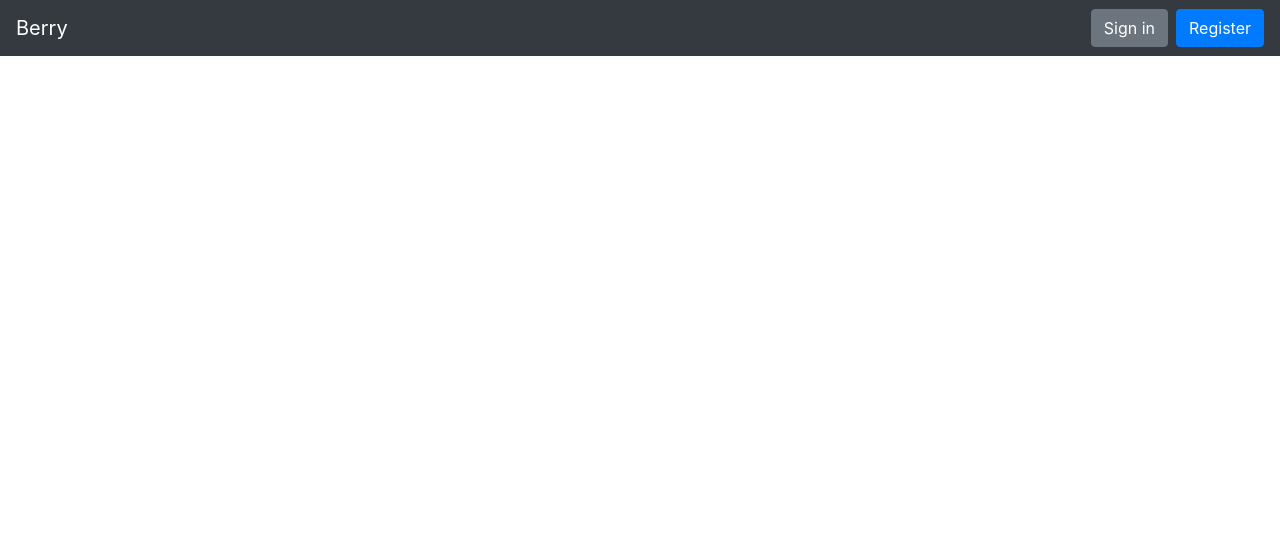
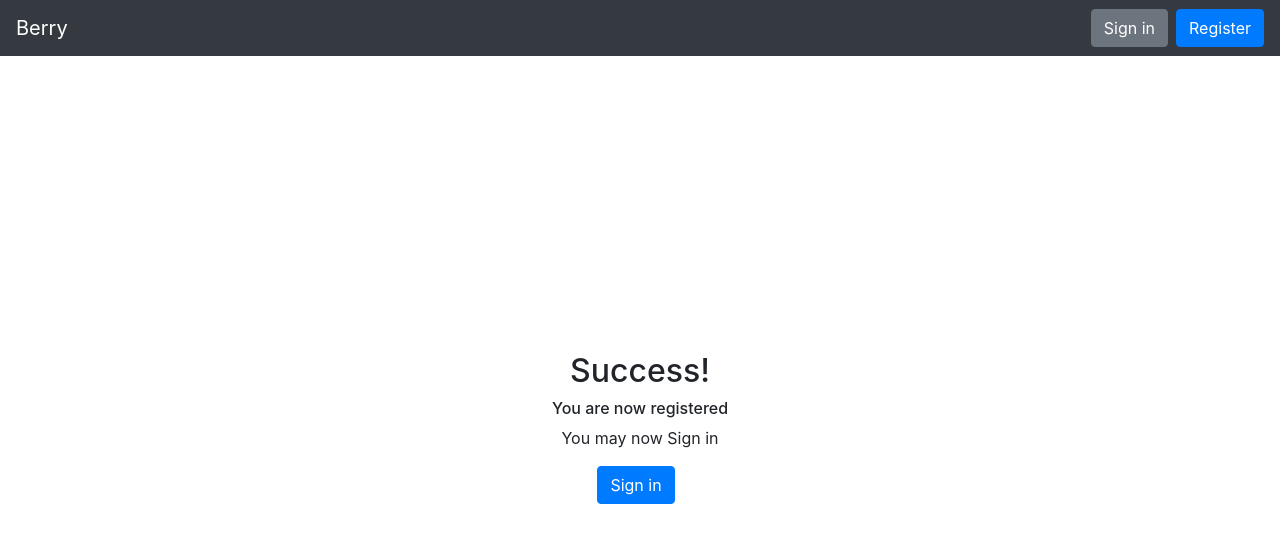
Before and after one commit to yannick32/berry-ng, an Angular app: page /register-success in a window 1280 px wide. Before the commit this address led to /. Shown: the top 542 px of the page. Built offline with nearby package versions, Linux system fonts and the light colour scheme.

Commit message:
Add register success component

```diff
--- a/src/app/app.module.ts
+++ b/src/app/app.module.ts
@@ -6,6 +6,7 @@ import { AppComponent } from './app.component';
 import { NgbModule } from '@ng-bootstrap/ng-bootstrap';
 import { NavComponent } from './nav/nav.component';
 import { RegisterComponent } from './auth/register/register.component';
+import { RegisterSuccessComponent } from './auth/register-success/register-success.component';
 import { SignInComponent } from './auth/sign-in/sign-in.component';
 import { FormsModule, ReactiveFormsModule } from '@angular/forms';
 import { HttpClientModule } from '@angular/common/http';
@@ -27,7 +28,9 @@ import { RouterModule } from '@angular/router';
     ReactiveFormsModule,
     ReactiveFormsModule,
     RouterModule.forRoot([
-      {path: 'register', component: RegisterComponent}
+      {path: 'register-success', component: RegisterSuccessComponent},
+      {path: 'register', component: RegisterComponent},
+      {path: 'sign-in', component: SignInComponent}
     ])
   ],
   providers: [],
--- /dev/null
+++ b/src/app/auth/register-success/register-success.component.html
@@ -0,0 +1,14 @@
+<div class="min-vh-100-navbar d-flex align-items-center">
+  <div class="container text-center">
+    <div class="row">
+      <div class="col-12">
+        <h2>Success!</h2>
+        <h6>You are now registered</h6>
+        <p>You may now Sign in</p>
+      </div>
+      <div class="col-12">
+        <a href="/sign-in" class="btn btn-primary mr-2">Sign in</a>
+      </div>
+    </div>
+  </div>
+</div>
--- /dev/null
+++ b/src/app/auth/register-success/register-success.component.ts
@@ -0,0 +1,15 @@
+import { Component, OnInit } from '@angular/core';
+
+@Component({
+  selector: 'app-register-success',
+  templateUrl: './register-success.component.html',
+  styleUrls: ['./register-success.component.css']
+})
+export class RegisterSuccessComponent implements OnInit {
+
+  constructor() { }
+
+  ngOnInit(): void {
+  }
+
+}
--- a/src/app/auth/register/register.component.html
+++ b/src/app/auth/register/register.component.html
@@ -1,6 +1,9 @@
 <div class="container">
-  <div class="card bg-light vh-100">
-    <div class="card-body mx-auto" style="max-width: 400px">
+  <div class="row">
+    <div class="col">
+      <div class="card bg-light min-vh-100-navbar">
+        <div class="card-body mx-auto d-flex align-items-center" style="max-width: 400px">
+          <div>
             <h4 class="card-title mt-3 text-center">Create Account</h4>
             <!-- <p class="text-center">Get started with your free account</p>
             <p>
@@ -118,6 +121,9 @@
             </form>
           </div>
         </div>
+      </div>
+    </div>
+  </div>
   <!-- card.// -->
 </div>
 <!--container end.//-->
--- a/src/app/auth/register/register.component.ts
+++ b/src/app/auth/register/register.component.ts
@@ -14,7 +14,8 @@ export class RegisterComponent implements OnInit {
   registerForm: FormGroup;
   registerPayload: RegisterPayload;
 
-  constructor(private formBuilder:FormBuilder, private authService: AuthService) {
+  constructor(private formBuilder:FormBuilder, private authService: AuthService,
+    private router:Router) {
     this.registerForm = this.formBuilder.group({
       username:'',
       email:'',
@@ -41,6 +42,7 @@ export class RegisterComponent implements OnInit {
 
     this.authService.register(this.registerPayload).subscribe(data => {
       console.log('Register success');
+      this.router.navigateByUrl("/register-success");
     }, error => {
       console.log("Register failed");
     });
--- a/src/styles.css
+++ b/src/styles.css
@@ -12,3 +12,7 @@
 .btn-facebook:hover, .btn-facebook:visited, .btn-twitter:hover, .btn-twitter:visited {
     color: white;
 }
+
+.min-vh-100-navbar {
+    min-height: calc(100vh - 56px);
+}
```
Also changed, not shown: src/app/auth/register-success/register-success.component.css (added), 1 other file (tests, documents, lock files or other folders). Lines whose indentation alone changed are shown as unchanged.
